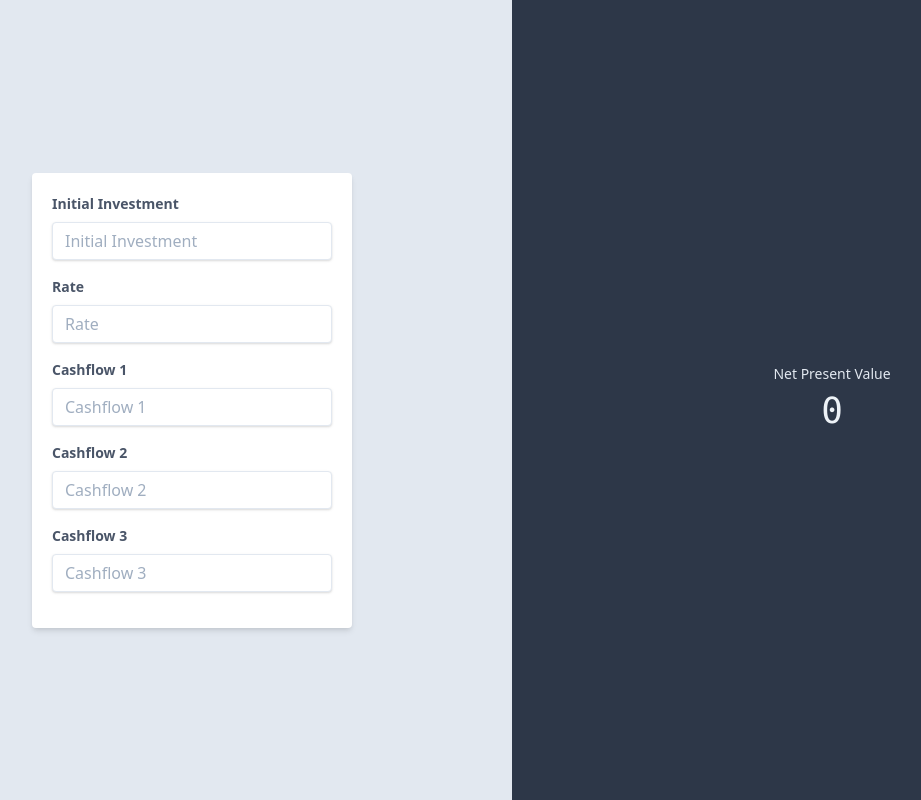
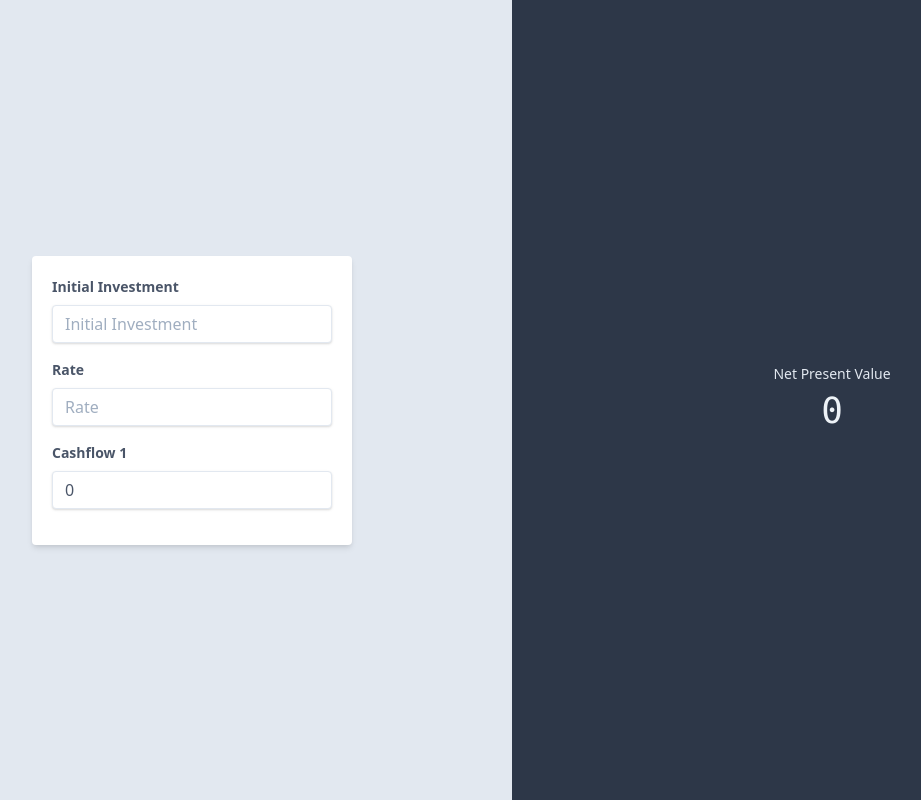
Before and after one commit to devforey/npv_calculator, a React (Create React App) app: page / in a window 1280 px wide. Shown: the whole page, without its empty margins (128-1049 px from the left). Built offline with nearby package versions, Linux system fonts and the light colour scheme.

Commit message:
Use formik

```diff
--- a/package.json
+++ b/package.json
@@ -12,6 +12,7 @@
     "@types/react": "^16.9.23",
     "@types/react-dom": "^16.9.5",
     "classnames": "^2.2.6",
+    "formik": "^2.1.4",
     "react": "^16.13.0",
     "react-dom": "^16.13.0",
     "react-scripts": "3.4.0",
--- a/src/modules/calculator/CalculatorPage.tsx
+++ b/src/modules/calculator/CalculatorPage.tsx
@@ -8,7 +8,9 @@ const CalculatorPage = () => {
         calculatorFormData,
         setCalculatorFormData,
         calculatorResult
-    ] = useCalculator();
+    ] = useCalculator({
+        cashFlows: [0]
+    } as CalculatorFormData);
 
     const render = () => {
         return <div className="
--- a/src/modules/calculator/components/calculator-form/CalculatorForm.tsx
+++ b/src/modules/calculator/components/calculator-form/CalculatorForm.tsx
@@ -1,4 +1,5 @@
-import React, { ChangeEvent } from 'react';
+import React from 'react';
+import { useFormik, FormikConfig, FieldArray, FieldArrayRenderProps, Formik } from 'formik';
 import CalculatorFormField from '../calculator-form-field/CalculatorFormField';
 
 interface CalculatorFormProps {
@@ -9,17 +10,39 @@ interface CalculatorFormProps {
 export interface CalculatorFormData {
     initialInvestment?: number,
     rate?: number,
-    cashFlow1?: number,
-    cashFlow2?: number,
-    cashFlow3?: number,
+    cashFlows: number[]
 }
 
 export type OnCalculatorFormChange = (calculatorFormData: CalculatorFormData) => void;
 
 const CalculatorForm = ({ formData, onChange }: CalculatorFormProps) => {
+    const formik = useFormik({
+        initialValues: formData,
+        /**
+         * `CalculatorForm` needs to provide an `onChange` callback function
+         * but `formik.onChange` is missing on Formik's API
+         * For a workaround, `formik.validate` is used instead
+         */
+        validate: (values: CalculatorFormData) => handleValidate(values),
+    } as FormikConfig<CalculatorFormData>);
+
+    const handleValidate = (values: CalculatorFormData) => {
+        onChange(values);
+        return undefined;
+    };
 
     const render = () => {
-        return <div className="
+        return <Formik
+            initialValues={formData}
+            /**
+             * `CalculatorForm` needs to provide an `onChange` callback function
+             * but `formik.onChange` is missing on Formik's API
+             * For a workaround, `formik.validate` is used instead
+             */
+            validate={(values: CalculatorFormData) => handleValidate(values)}
+            onSubmit={() => {}}
+        >
+            <div className="
                 overflow-auto
 
                 bg-gray-300
@@ -45,52 +68,43 @@ const CalculatorForm = ({ formData, onChange }: CalculatorFormProps) => {
                         name="initialInvestment"
                         label="Initial Investment"
                         placeholder="Initial Investment"
-                    value={formData.initialInvestment}
-                    onChange={handleFormChange}
+                        value={formik.values.initialInvestment}
+                        onChange={formik.handleChange}
                     />
 
                     <CalculatorFormField
                         name="rate"
                         label="Rate"
                         placeholder="Rate"
-                    value={formData.rate}
-                    onChange={handleFormChange}
+                        value={formik.values.rate}
+                        onChange={formik.handleChange}
                     />
 
-                <CalculatorFormField
-                    name="cashFlow1"
-                    label="Cashflow 1"
-                    placeholder="Cashflow 1"
-                    value={formData.cashFlow1}
-                    onChange={handleFormChange}
-                />
-
-                <CalculatorFormField
-                    name="cashFlow2"
-                    label="Cashflow 2"
-                    placeholder="Cashflow 2"
-                    value={formData.cashFlow2}
-                    onChange={handleFormChange}
-                />
-
-                <CalculatorFormField
-                    name="cashFlow3"
-                    label="Cashflow 3"
-                    placeholder="Cashflow 3"
-                    value={formData.cashFlow3}
-                    onChange={handleFormChange}
+                    <FieldArray
+                        name="cashFlows[]"
+                        render={handleCashFlowsRender}
                     />
 
                 </form>
-        </div>;
+            </div>
+        </Formik>
     };
 
-    const handleFormChange = (event: ChangeEvent<HTMLInputElement>) => {
-        const newFormData = {
-            ...formData,
-            [event.target.name]: event.target.value
-        } as CalculatorFormData;
-        onChange(newFormData);
+    const handleCashFlowsRender = () => {
+        const cashFlowInputs: JSX.Element[] = formik.values.cashFlows.map((_: number, index: number) => {
+            return <CalculatorFormField
+                key={index}
+                name={`cashFlows.${index}`}
+                label={`Cashflow ${index + 1}`}
+                placeholder={`Cashflow ${index + 1}`}
+                value={formik.values.cashFlows[index]}
+                onChange={(event: React.ChangeEvent<HTMLInputElement>) => {
+                    formik.setFieldValue(`cashFlows.${index}`, event.target.value);
+                }}
+            />
+        });
+
+        return <div>{cashFlowInputs}</div>;
     };
 
     return render();
--- a/src/modules/calculator/hooks/use-calculator.ts
+++ b/src/modules/calculator/hooks/use-calculator.ts
@@ -3,7 +3,7 @@ import { CalculatorFormData } from '../components/calculator-form/CalculatorForm
 import CalculatorService from '../services/calculator-service';
 import CalculatorMapper from '../services/calculator-mapper';
 
-const useCalculator = (initialCalculatorFormData: CalculatorFormData = {})
+const useCalculator = (initialCalculatorFormData: CalculatorFormData = { cashFlows: [0] })
     : [CalculatorFormData, Dispatch<CalculatorFormData>, number] => {
 
     const [calculatorFormData, setCalculatorFormData] = useState<CalculatorFormData>(initialCalculatorFormData);
--- a/src/modules/calculator/services/calculator-input-model.ts
+++ b/src/modules/calculator/services/calculator-input-model.ts
@@ -1,7 +1,5 @@
 export default interface CalculatorInputModel {
     initialInvestment: number,
     rate: number,
-    cashFlow1: number,
-    cashFlow2: number,
-    cashFlow3: number,
+    cashFlows: number[],
 }
--- a/src/modules/calculator/services/calculator-mapper.ts
+++ b/src/modules/calculator/services/calculator-mapper.ts
@@ -7,9 +7,7 @@ const CalculatorMapper = () => {
         return {
             initialInvestment: formData.initialInvestment || 0,
             rate: formData.rate || 0,
-            cashFlow1: formData.cashFlow1 || 0,
-            cashFlow2: formData.cashFlow2 || 0,
-            cashFlow3: formData.cashFlow3 || 0,
+            cashFlows: formData.cashFlows
         } as CalculatorInputModel;
     };
 
--- a/src/modules/calculator/services/calculator-service.ts
+++ b/src/modules/calculator/services/calculator-service.ts
@@ -4,10 +4,11 @@ const CalculatorService = () => {
 
     const calculate = (input: CalculatorInputModel): number => {
         const rate = input.rate * 0.01;
-        const cashFlow1 = input.cashFlow1 / Math.pow((1 + rate), 1);
-        const cashFlow2 = input.cashFlow2 / Math.pow((1 + rate), 2);
-        const cashFlow3 = input.cashFlow3 / Math.pow((1 + rate), 3);
-        const rawResult = cashFlow1 + cashFlow2 + cashFlow3 - input.initialInvestment;
+        const cashFlowTotal = input.cashFlows.reduce((total, cashFlow, index) => {
+            total += cashFlow / Math.pow(1 + rate, index + 1);
+            return total;
+        }, 0);
+        const rawResult = cashFlowTotal - input.initialInvestment;
         const result = +rawResult.toFixed(2);
         return result;
     };
```
Also changed, not shown: 1 other file (tests, documents, lock files or other folders). Lines whose indentation alone changed are shown as unchanged.
